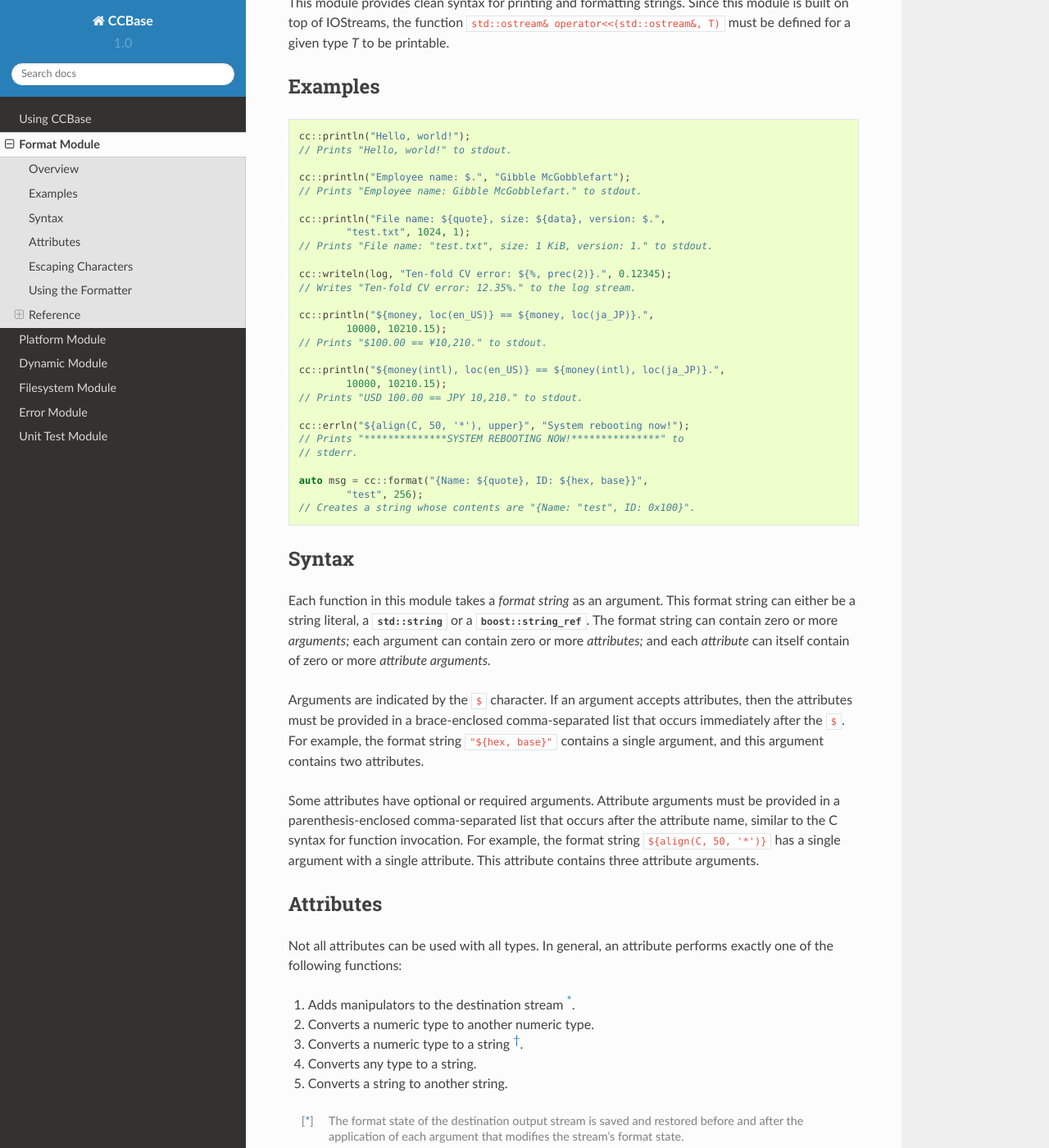
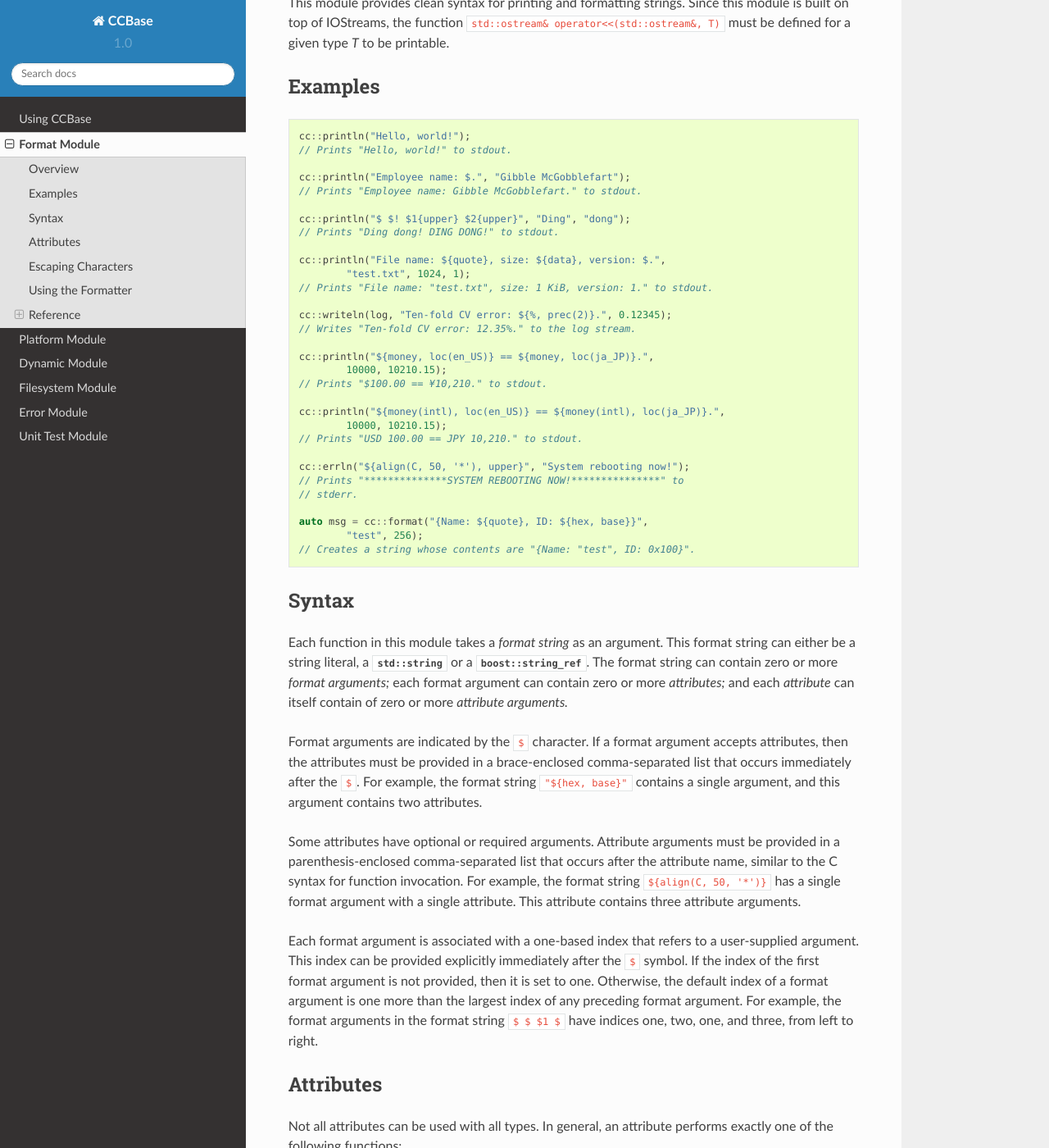
Before and after one commit to adityaramesh/ccbase, a Sphinx documentation site: the page built from docs/format.rst, in a window 1280 px wide and 1400 px high, scrolled down 273 px. Shown: the whole window at 82% size. Built offline with Sphinx 7.4.7 and the Read the Docs theme 2.0.0, drawn with Linux system fonts in a browser that asks for light colours.

Commit message:
Added documentation for positional arguments.

```diff
--- a/docs/format.rst
+++ b/docs/format.rst
@@ -46,6 +46,9 @@ Examples
         cc::println("Employee name: $.", "Gibble McGobblefart");
         // Prints "Employee name: Gibble McGobblefart." to stdout.
 
+        cc::println("$ $! $1{upper} $2{upper}", "Ding", "dong");
+        // Prints "Ding dong! DING DONG!" to stdout.
+
         cc::println("File name: ${quote}, size: ${data}, version: $.",
                 "test.txt", 1024, 1);
         // Prints "File name: "test.txt", size: 1 KiB, version: 1." to stdout.
@@ -74,12 +77,12 @@ Syntax
 
 Each function in this module takes a *format string* as an argument. This format
 string can either be a string literal, a |string| or a |string_ref|. The format
-string can contain zero or more *arguments;* each argument can contain zero or
-more *attributes;* and each *attribute* can itself contain of zero or more
-*attribute arguments.*
+string can contain zero or more *format arguments;* each format argument can
+contain zero or more *attributes;* and each *attribute* can itself contain of
+zero or more *attribute arguments.*
 
-Arguments are indicated by the ``$`` character. If an argument accepts
-attributes, then the attributes must be provided in a brace-enclosed
+Format arguments are indicated by the ``$`` character. If a format argument
+accepts attributes, then the attributes must be provided in a brace-enclosed
 comma-separated list that occurs immediately after the ``$``. For example, the
 format string ``"${hex, base}"`` contains a single argument, and this argument
 contains two attributes.
@@ -87,8 +90,16 @@ contains two attributes.
 Some attributes have optional or required arguments. Attribute arguments must be
 provided in a parenthesis-enclosed comma-separated list that occurs after the
 attribute name, similar to the C syntax for function invocation. For example,
-the format string ``${align(C, 50, '*')}`` has a single argument with a single
-attribute. This attribute contains three attribute arguments.
+the format string ``${align(C, 50, '*')}`` has a single format argument with a
+single attribute. This attribute contains three attribute arguments.
+
+Each format argument is associated with a one-based index that refers to a
+user-supplied argument. This index can be provided explicitly immediately after
+the ``$`` symbol. If the index of the first format argument is not provided,
+then it is set to one. Otherwise, the default index of a format argument is one
+more than the largest index of any preceding format argument. For example, the
+format arguments in the format string ``$ $ $1 $`` have indices one, two, one,
+and three, from left to right.
 
 Attributes
 ----------
```
